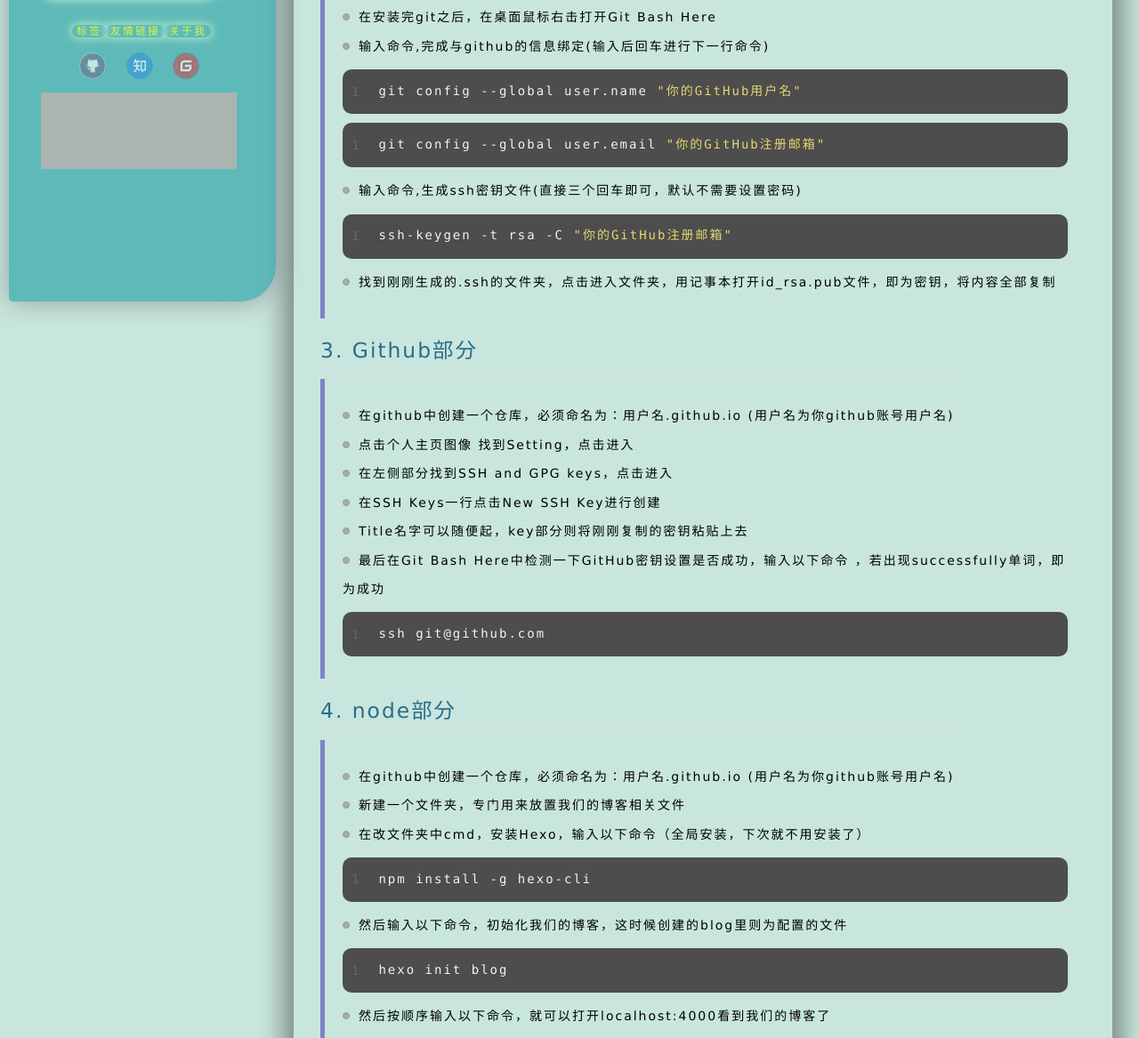
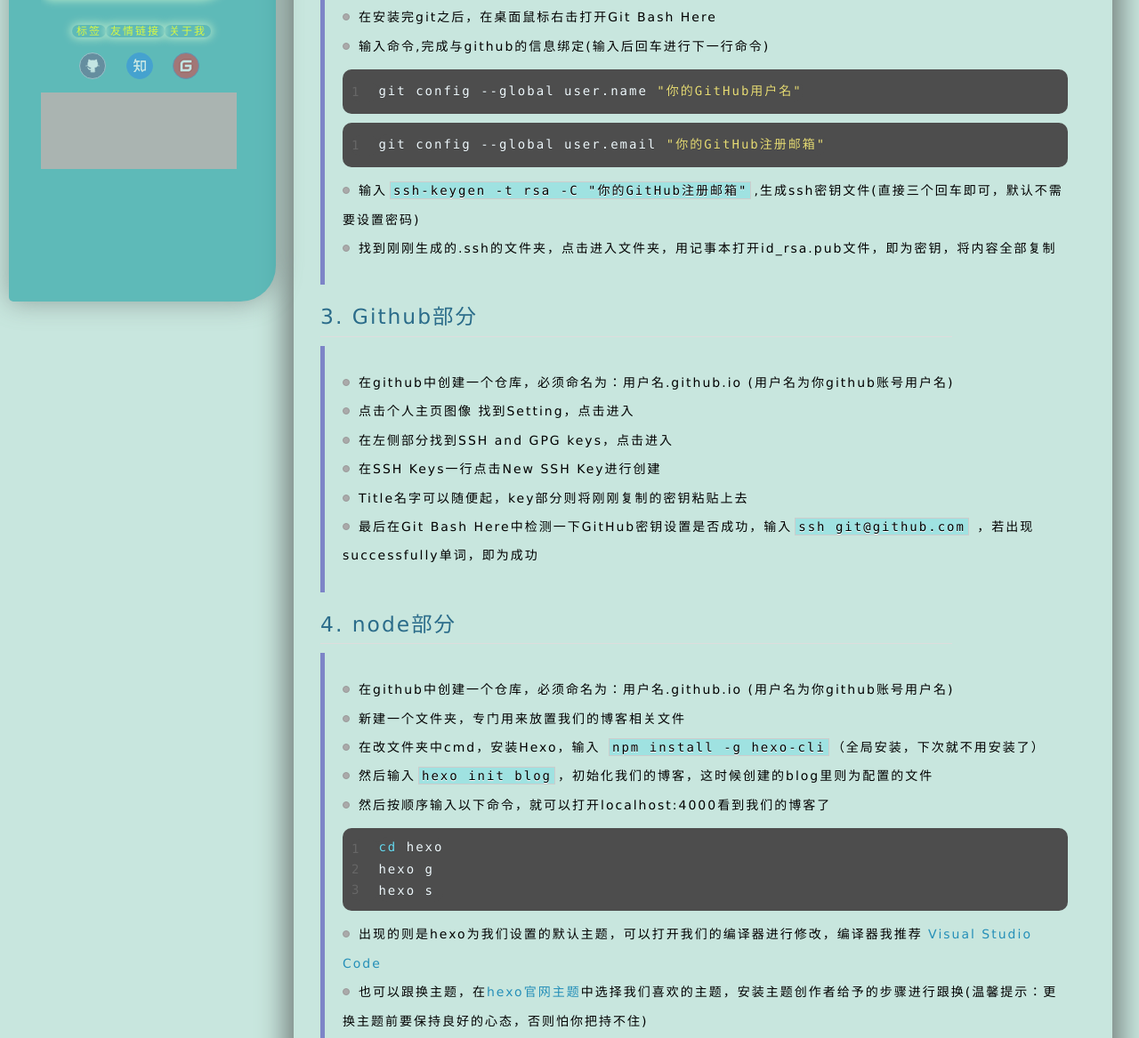
Before and after one commit to xiaojunnanya/xiaojunnanya.github.io, a plain HTML site: page 2021/08/12/hexo+github/index.html in a window 1280 px wide. Shown: the part 451-1618 px from the top of the page at 89% size. Drawn offline with nearby package versions, Linux system fonts and the light colour scheme; grey boxes are pictures that could not be loaded; a script that the page names is missing; a web font is replaced by a local one.

Commit message:
Site updated: 2021-08-16 18:47:08

```diff
--- a/2021/08/12/hexo+github/index.html
+++ b/2021/08/12/hexo+github/index.html
@@ -17,7 +17,7 @@
 <meta property="og:description" content="欢迎来到我的博客。对于一名大学生来说，拥有自己的博客不论是在考研复试中还是找工作面试中，都是一个加分项，接下来我将详细步骤写下来，大家安装我的步骤操作即可 1. 准备工作  在电脑上安装 git 与 node 准备github账号   2. Git部分  在安装完git之后，在桌面鼠标右击打开Git Bash Here 输入命令,完成与github的信息绑定(输入后回车进行下一行命令)1git c">
 <meta property="og:locale" content="zh_CN">
 <meta property="article:published_time" content="2021-08-12T00:59:09.189Z">
-<meta property="article:modified_time" content="2021-08-16T09:46:42.123Z">
+<meta property="article:modified_time" content="2021-08-16T10:44:28.740Z">
 <meta property="article:author" content="鲸落">
 <meta name="twitter:card" content="summary">
 
@@ -236,7 +236,7 @@
 <li>在安装完git之后，在桌面鼠标右击打开Git Bash Here</li>
 <li>输入命令,完成与github的信息绑定(输入后回车进行下一行命令)<figure class="highlight bash"><table><tr><td class="gutter"><pre><span class="line">1</span><br></pre></td><td class="code"><pre><span class="line">git config --global user.name <span class="string">&quot;你的GitHub用户名&quot;</span></span><br></pre></td></tr></table></figure>
 <figure class="highlight bash"><table><tr><td class="gutter"><pre><span class="line">1</span><br></pre></td><td class="code"><pre><span class="line">git config --global user.email <span class="string">&quot;你的GitHub注册邮箱&quot;</span></span><br></pre></td></tr></table></figure></li>
-<li>输入命令,生成ssh密钥文件(直接三个回车即可，默认不需要设置密码)<figure class="highlight bash"><table><tr><td class="gutter"><pre><span class="line">1</span><br></pre></td><td class="code"><pre><span class="line">ssh-keygen -t rsa -C <span class="string">&quot;你的GitHub注册邮箱&quot;</span></span><br></pre></td></tr></table></figure></li>
+<li>输入<code>ssh-keygen -t rsa -C &quot;你的GitHub注册邮箱&quot;</code>,生成ssh密钥文件(直接三个回车即可，默认不需要设置密码)</li>
 <li>找到刚刚生成的.ssh的文件夹，点击进入文件夹，用记事本打开id_rsa.pub文件，即为密钥，将内容全部复制</li>
 </ul>
 </blockquote>
@@ -249,15 +249,15 @@
 <li>在左侧部分找到SSH and GPG keys，点击进入</li>
 <li>在SSH Keys一行点击New SSH Key进行创建</li>
 <li>Title名字可以随便起，key部分则将刚刚复制的密钥粘贴上去</li>
-<li>最后在Git Bash Here中检测一下GitHub密钥设置是否成功，输入以下命令 ，若出现successfully单词，即为成功<figure class="highlight bash"><table><tr><td class="gutter"><pre><span class="line">1</span><br></pre></td><td class="code"><pre><span class="line">ssh git@github.com</span><br></pre></td></tr></table></figure></li>
+<li>最后在Git Bash Here中检测一下GitHub密钥设置是否成功，输入<code>ssh git@github.com</code> ，若出现successfully单词，即为成功</li>
 </ul>
 </blockquote>
 <h2 id="4-node部分"><a href="#4-node部分" class="headerlink" title="4. node部分"></a>4. node部分</h2><blockquote>
 <ul>
 <li>在github中创建一个仓库，必须命名为：用户名.github.io  (用户名为你github账号用户名)</li>
 <li>新建一个文件夹，专门用来放置我们的博客相关文件</li>
-<li>在改文件夹中cmd，安装Hexo，输入以下命令（全局安装，下次就不用安装了）<figure class="highlight bash"><table><tr><td class="gutter"><pre><span class="line">1</span><br></pre></td><td class="code"><pre><span class="line">npm install -g hexo-cli</span><br></pre></td></tr></table></figure></li>
-<li>然后输入以下命令，初始化我们的博客，这时候创建的blog里则为配置的文件<figure class="highlight bash"><table><tr><td class="gutter"><pre><span class="line">1</span><br></pre></td><td class="code"><pre><span class="line">hexo init blog</span><br></pre></td></tr></table></figure></li>
+<li>在改文件夹中cmd，安装Hexo，输入 <code>npm install -g hexo-cli</code>（全局安装，下次就不用安装了）</li>
+<li>然后输入<code>hexo init blog</code>，初始化我们的博客，这时候创建的blog里则为配置的文件</li>
 <li>然后按顺序输入以下命令，就可以打开localhost:4000看到我们的博客了<figure class="highlight bash"><table><tr><td class="gutter"><pre><span class="line">1</span><br><span class="line">2</span><br><span class="line">3</span><br></pre></td><td class="code"><pre><span class="line"><span class="built_in">cd</span> hexo</span><br><span class="line">hexo g</span><br><span class="line">hexo s</span><br></pre></td></tr></table></figure></li>
 <li>出现的则是hexo为我们设置的默认主题，可以打开我们的编译器进行修改，编译器我推荐 <a target="_blank" rel="noopener" href="https://code.visualstudio.com/">Visual Studio Code</a></li>
 <li>也可以跟换主题，在<a target="_blank" rel="noopener" href="https://hexo.io/themes/">hexo官网主题</a>中选择我们喜欢的主题，安装主题创作者给予的步骤进行跟换(温馨提示：更换主题前要保持良好的心态，否则怕你把持不住)</li>
```
Also changed, not shown: 2021/08/16/gitee的使用/index.html (+4 -6 lines), index.html (+2 -2 lines).
